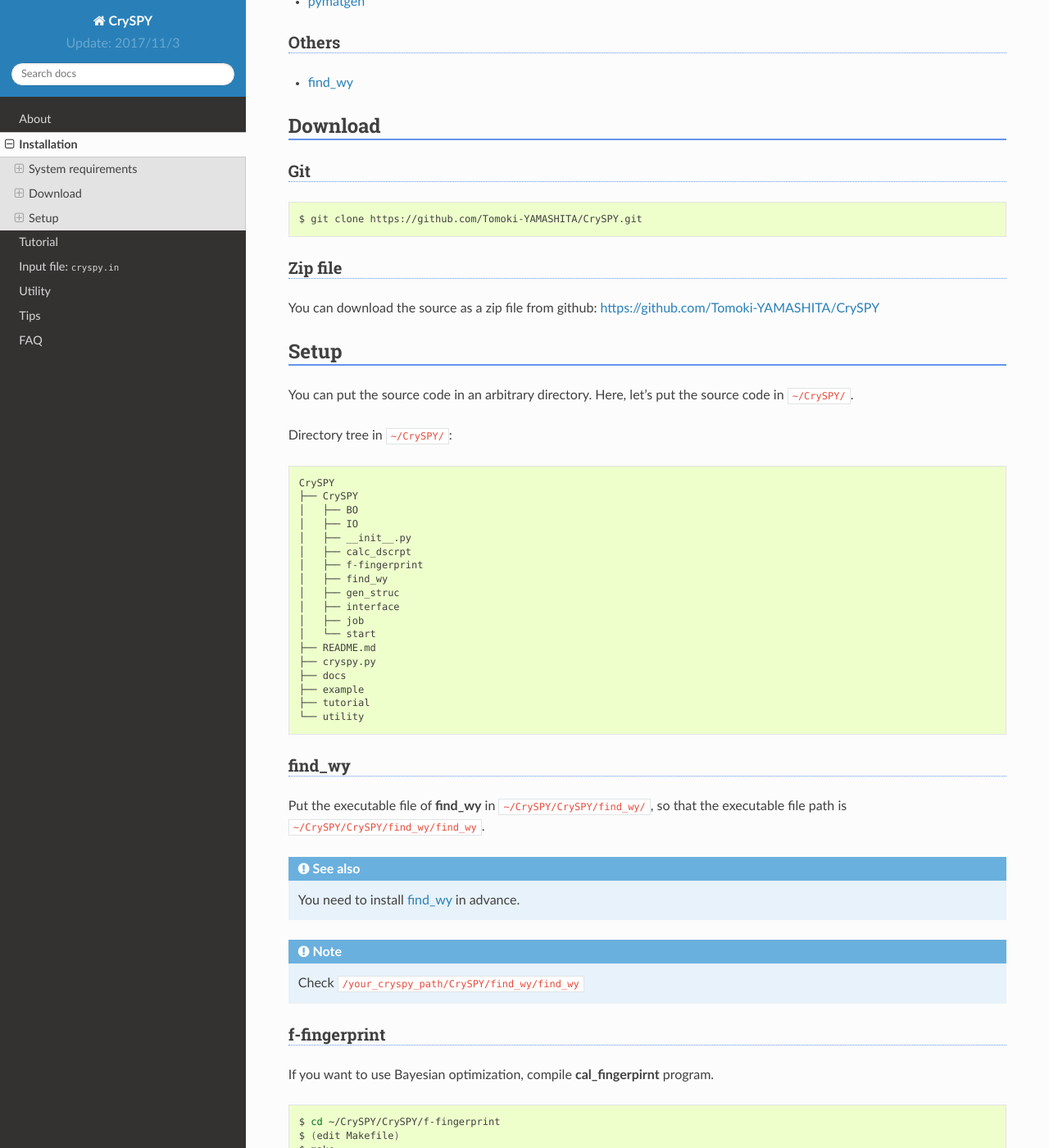
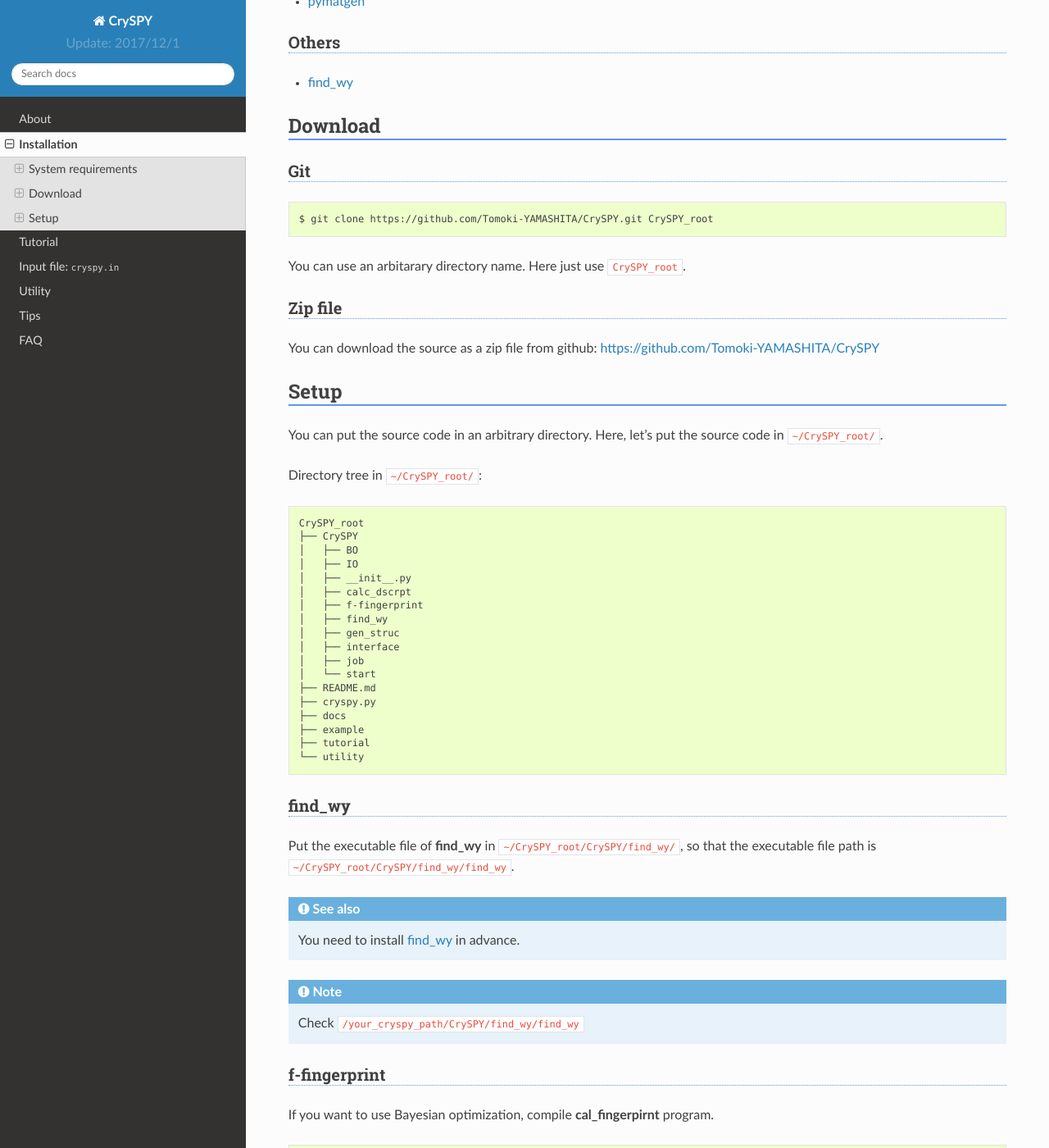
Before and after one commit to Tomoki-YAMASHITA/dev_CrySPY_doc, a Sphinx documentation site: the page built from source/installation.rst, in a window 1280 px wide and 1400 px high, scrolled down 681 px. Shown: the whole window at 82% size. Built offline with Sphinx 7.4.7 and the Read the Docs theme 2.0.0, drawn with Linux system fonts in a browser that asks for light colours; formulas are drawn with MathJax 3; some of the changed text lies outside the part shown.

```diff
--- a/source/conf.py
+++ b/source/conf.py
@@ -56,9 +56,9 @@ author = u'CrySPY Development Team'
 #
 # The short X.Y version.
 
-version = u'Update: 2017/11/3'
+version = u'Update: 2017/12/1'
 # The full version, including alpha/beta/rc tags.
-release = u'Updata: 2017/11/3'
+release = u'Updata: 2017/12/1'
 
 
 # The language for content autogenerated by Sphinx. Refer to documentation
--- a/source/index.rst
+++ b/source/index.rst
@@ -12,7 +12,7 @@ News
 ===========
 
 
-Latest version: 0.5.0
+Latest version: 0.5.2
 
 
 
--- a/source/input_file.rst
+++ b/source/input_file.rst
@@ -270,3 +270,6 @@ A mindist matrix should be a symmetric matrix.
    ``spgnum``, "``all``, space group number", ``all`` , Constraint on space group
    ``load_struc_flag``, boolean, ``False``, "If True, load initial structures from ``./data/pkl_data/init_struc_data.pkl``"
    ``stop_next_struc``, boolean, ``False``, "If True, not submit next structures, but submit next stage and collect results"
+   ``energy_step_flag``, boolean, ``False``, "If True, save energy_step_data in ``./data/pkl_data/energy_step_data.pkl``"
+   ``struc_step_flag``, boolean, ``False``, "If True, save struc_step_data in ``./data/pkl_data/struc_step_data.pkl``"
+   ``fs_step_flag``, boolean, ``False``, "If True, save fs_step_data (force and stress) in ``./data/pkl_data/fs_step_data.pkl``"
--- a/source/installation.rst
+++ b/source/installation.rst
@@ -39,7 +39,9 @@ Git
 
 .. code-block:: bash
 
-    $ git clone https://github.com/Tomoki-YAMASHITA/CrySPY.git
+    $ git clone https://github.com/Tomoki-YAMASHITA/CrySPY.git CrySPY_root
+
+You can use an arbitarary directory name. Here just use ``CrySPY_root``.
 
 Zip file
 ---------
@@ -48,11 +50,11 @@ You can download the source as a zip file from github: https://github.com/Tomoki
 
 Setup
 =========
-You can put the source code in an arbitrary directory. Here, let's put the source code in ``~/CrySPY/``.
+You can put the source code in an arbitrary directory. Here, let's put the source code in ``~/CrySPY_root/``.
 
-Directory tree in ``~/CrySPY/``::
+Directory tree in ``~/CrySPY_root/``::
 
-    CrySPY
+    CrySPY_root
     ├── CrySPY
     │   ├── BO
     │   ├── IO
@@ -74,7 +76,7 @@ Directory tree in ``~/CrySPY/``::
 
 find_wy
 ----------
-Put the executable file of **find_wy** in ``~/CrySPY/CrySPY/find_wy/``, so that the executable file path is ``~/CrySPY/CrySPY/find_wy/find_wy``.
+Put the executable file of **find_wy** in ``~/CrySPY_root/CrySPY/find_wy/``, so that the executable file path is ``~/CrySPY_root/CrySPY/find_wy/find_wy``.
 
 .. seealso::
    You need to install `find_wy <https://github.com/nim-hrkn/find_wy>`_ in advance.
@@ -97,7 +99,7 @@ If you want to use Bayesian optimization, compile **cal_fingerpirnt** program.
     $ (edit Makefile)
     $ make
 
-Make sure that the executable file of **cal_fingerprint** exist in ``~/CrySPY/CrySPY/f-fingerprint/``.
+Make sure that the executable file of **cal_fingerprint** exist in ``~/CrySPY_root/CrySPY/f-fingerprint/``.
 
 .. note::
    Check ``/your_cryspy_path/CrySPY/f-fingerprint/cal_fingerprint``
```
